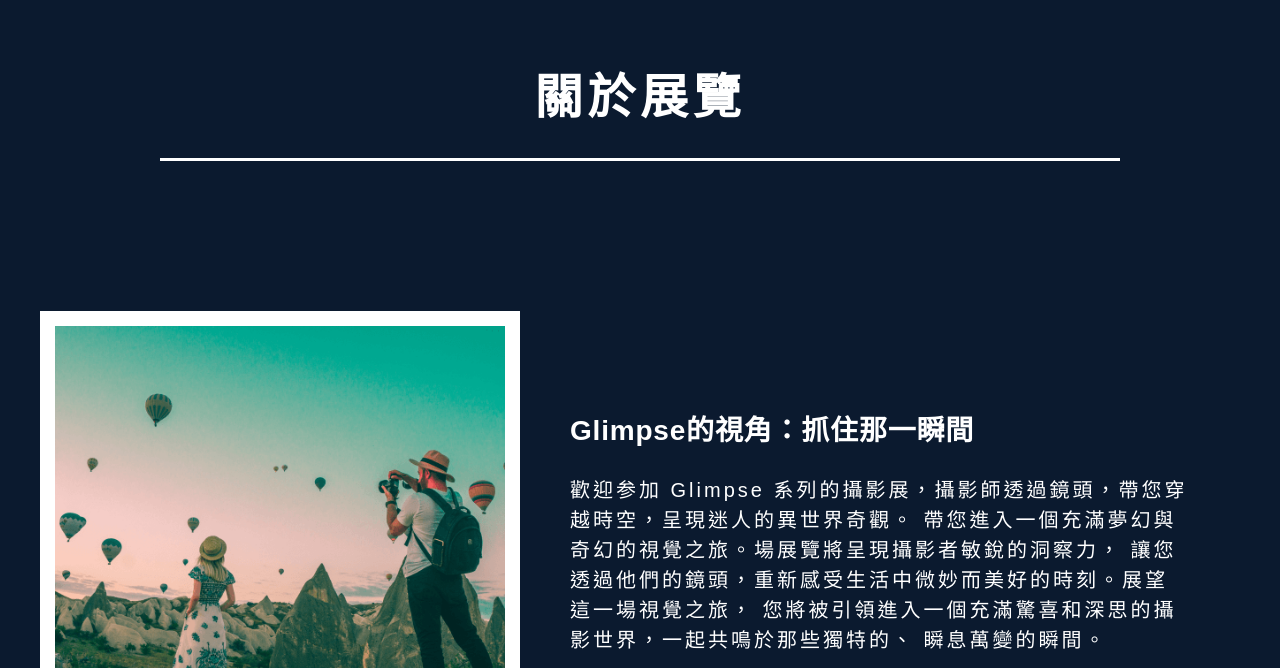
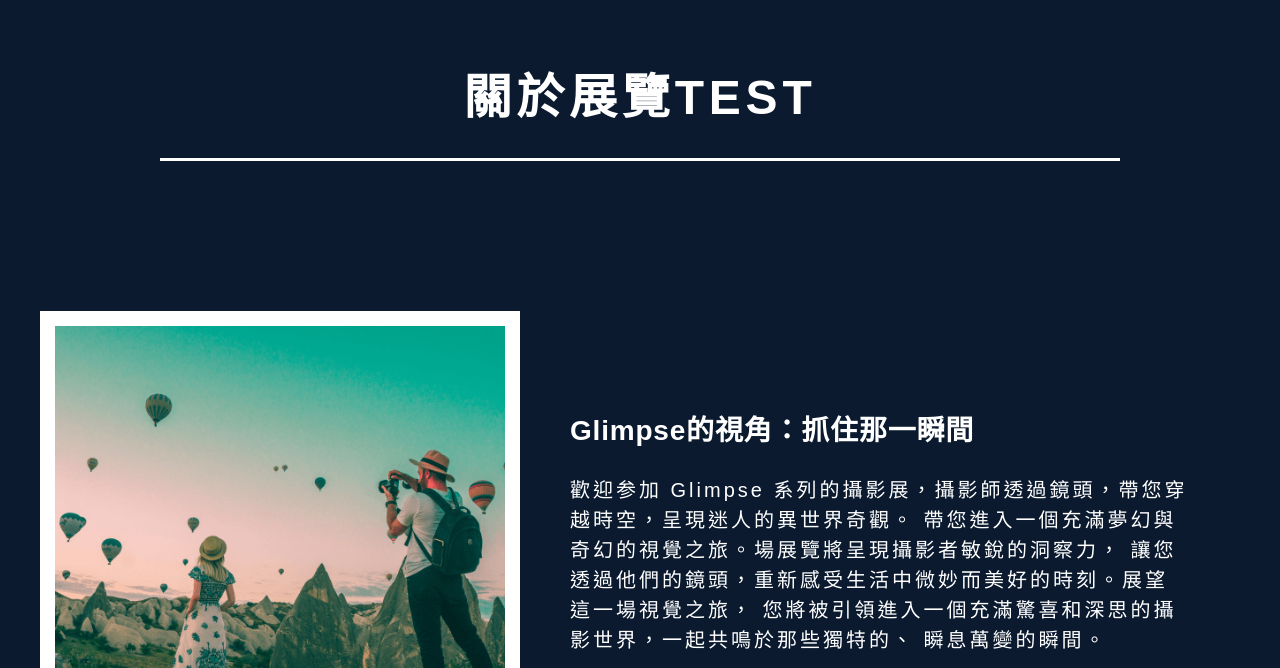
Before and after one commit to cjun2351/test, a plain HTML site: page about_us.html in a window 1280 px wide. Shown: the part 132-800 px from the top of the page. Drawn offline with Linux system fonts and the light colour scheme.

Commit message:
modify test

```diff
--- a/about_us.html
+++ b/about_us.html
@@ -36,7 +36,7 @@
       <section id="page-title">
         <div class="container">
           <div class="title">
-            <h1>關於展覽</h1>
+            <h1>關於展覽TEST</h1>
           </div>
         </div>
       </section>
```
